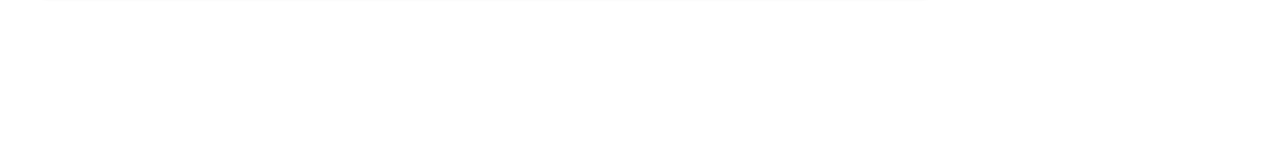
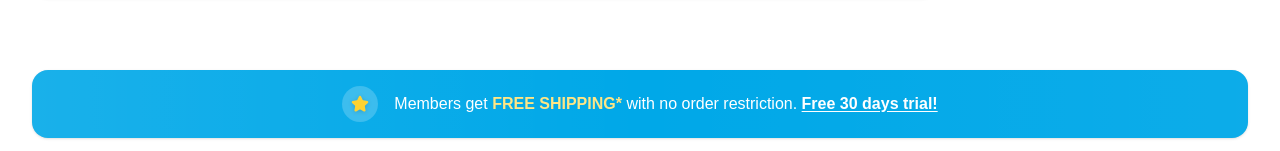
Before and after one commit to Bhumikaa71/Voltora-Frontend, a Next.js app: page / in a window 1280 px wide. Shown: the part 2304-2455 px from the top of the page. Before the commit the page ends 2358 px from the top, so only its background shows below. Built offline with nearby package versions, Linux system fonts and the light colour scheme.

Commit message:
banner creation

```diff
--- /dev/null
+++ b/app/landingpage/banner/page.tsx
@@ -0,0 +1,45 @@
+"use client";
+
+import React from "react";
+import Link from "next/link";
+import { Star } from "lucide-react";
+
+const Banner = () => {
+  return (
+    <div className="w-full px-4 sm:px-6 lg:px-8 py-4">
+      <div className="max-w-7xl mx-auto">
+        <div className="relative overflow-hidden rounded-2xl bg-[#00A8E8] shadow-sm">
+          {/* Soft shine effect */}
+          <div className="absolute inset-0 bg-gradient-to-r from-white/10 via-transparent to-white/5 pointer-events-none" />
+
+          <div className="relative flex items-center justify-center gap-3 sm:gap-4 px-5 py-3.5 sm:py-4">
+            {/* Star icon */}
+            <div className="flex-shrink-0">
+              <div className="w-8 h-8 sm:w-9 sm:h-9 rounded-full bg-white/20 flex items-center justify-center">
+                <Star
+                  size={18}
+                  className="fill-amber-300 text-amber-300 drop-shadow-sm"
+                />
+              </div>
+            </div>
+
+            {/* Text */}
+            <p className="text-center text-sm sm:text-base font-medium text-white leading-snug">
+              Members get{" "}
+              <span className="font-bold text-amber-200">FREE SHIPPING*</span>{" "}
+              with no order restriction.{" "}
+              <Link
+                href="/membership"
+                className="underline underline-offset-2 font-semibold hover:text-amber-100 transition-colors"
+              >
+                Free 30 days trial!
+              </Link>
+            </p>
+          </div>
+        </div>
+      </div>
+    </div>
+  );
+};
+
+export default Banner;
--- a/app/page.tsx
+++ b/app/page.tsx
@@ -3,6 +3,7 @@ import React from 'react'
 import HeroSection from './landingpage/herosection/page'
 import FeatureBrand from './landingpage/featuredbrand/page'
 import DealsOfTheDay from './landingpage/dealsofday/page'
+import Banner from './landingpage/banner/page'
 
 function page() {
   return (
@@ -11,6 +12,7 @@ function page() {
       <HeroSection />
       <FeatureBrand />
       <DealsOfTheDay />
+      <Banner />
       </div>
   )
 }
```
